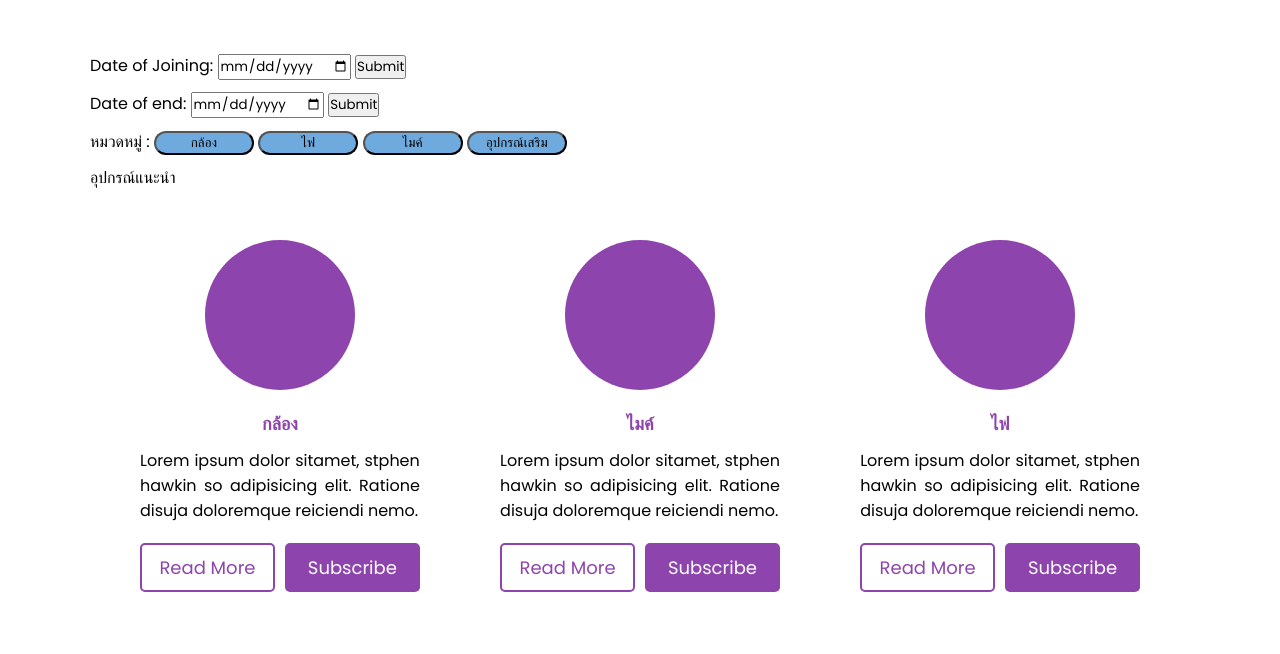
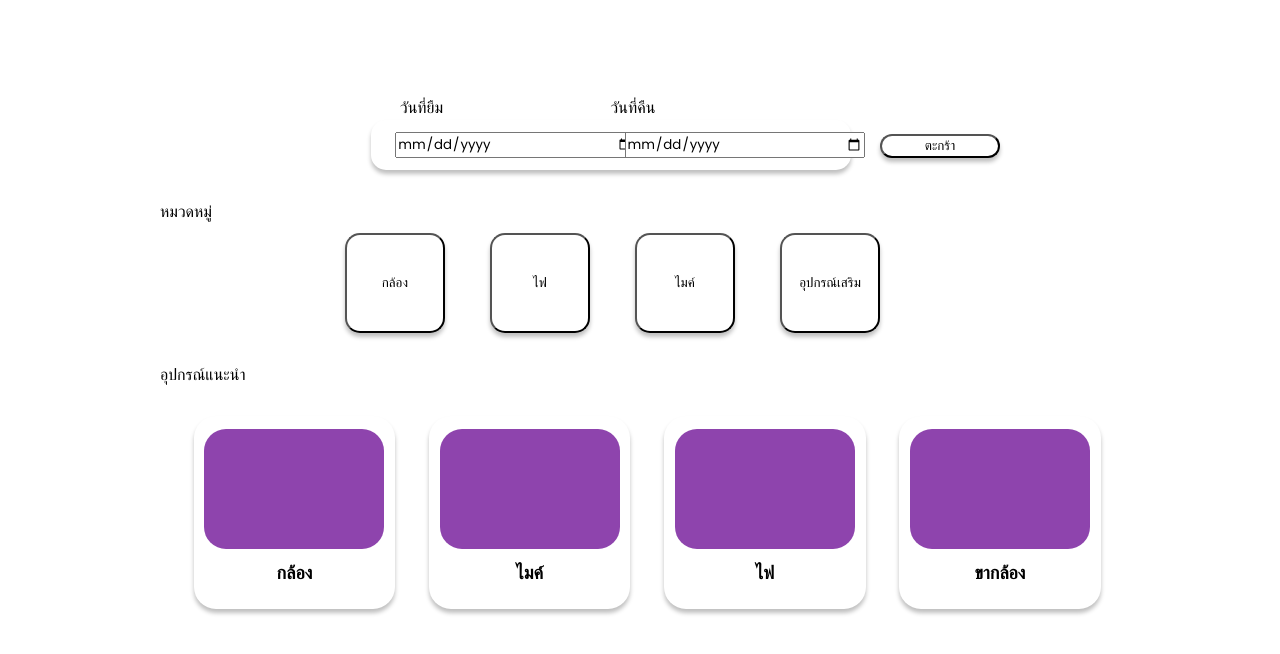
Before and after one commit to NattaRes/WextraProject, a PHP site: page /user/home.html in a window 1280 px wide. Shown: the top 654 px of the page. Run offline with PHP 8.4, Linux system fonts and the light colour scheme.

Commit message:
Add Editpage, home update

```diff
--- a/adminsite/listborrowdetail.html
+++ b/adminsite/listborrowdetail.html
@@ -92,7 +92,7 @@
 
                                 <td
                                     class="text-sm font-medium leading-5 text-center whitespace-no-wrap border-b border-gray-200 ">
-                                    <a href="EditPost.html" class="text-indigo-600 hover:text-indigo-900">
+                                    <a href="EditTools.html" class="text-indigo-600 hover:text-indigo-900">
                                         <svg xmlns="http://www.w3.org/2000/svg" class="w-6 h-6" fill="none"
                                             style="margin-left: 30%;" stroke="currentColor">
                                             <path stroke-linecap="round" stroke-linejoin="round" stroke-width="2"
--- a/user/home.css
+++ b/user/home.css
@@ -15,22 +15,23 @@ html,body{
   place-items: center;
 }
 .container{
-  max-width: 1100px;
+  max-width: 70%;
   display: flex;
   justify-content: space-between;
   align-items: center;
-  flex-wrap: wrap;
-  padding: 20px;
+
 }
 .container .box{
-  width: calc(33% - 10px);
+  width:30%;
   background: #fff;
   display: flex;
   flex-direction: column;
   justify-content: center;
   align-items: center;
   padding: 20px 30px;
-  border-radius: 5px;
+  border-radius: 22px;
+  box-shadow: 0px 4px 4px rgba(0, 0, 0, 0.25);
+  margin-left: 5%;
 }
 .box .quote i{
 margin-top: 10px;
@@ -38,12 +39,12 @@ font-size: 45px;
 color: #17c0eb
 }
 .container .box .image{
-  margin: 10px 0;
-  height: 150px;
-  width: 150px;
+  margin-top: -5%;
+  height: 120px;
+  width: 180px;
   background: #8e44ad;
   padding: 3px;
-  border-radius: 50%;
+  border-radius: 22px;
 }
 .box .image img{
   height: 100%;
@@ -60,7 +61,7 @@ color: #17c0eb
 }
 .box .name_job{
   margin: 10px 0 3px 0;
-  color: #8e44ad;
+  color: black;
   font-size: 18px;
   font-weight: 600;
 }
@@ -115,3 +116,19 @@ color: #17c0eb
     width: 100%;
   }
 }
+.bt{
+  background-color: white;
+  width: 100px;
+  border-radius: 15px;
+  box-shadow: 0px 4px 4px rgba(0, 0, 0, 0.25);
+  height: 100px;
+  margin-left: 5%;
+}
+.cd{
+  background-color: white;
+  width: 50%;
+  border-radius: 15px;
+  box-shadow: 0px 4px 4px rgba(0, 0, 0, 0.25);
+  height: 50px;
+  margin-left: 22%;
+}
--- a/user/home.html
+++ b/user/home.html
@@ -6,27 +6,39 @@
   <meta name="viewport" content="width=device-width, initial-scale=1.0" />
   <title>Tailwind CSS Create Post UI with form plugins</title>
   <link rel="stylesheet" href="home.css">
-  <link rel="stylesheet" href="https://cdnjs.cloudflare.com/ajax/libs/font-awesome/5.15.2/css/all.min.css"/>
+  <link rel="stylesheet" href="https://cdnjs.cloudflare.com/ajax/libs/font-awesome/5.15.2/css/all.min.css" />
 </head>
 
 <body>
   <div style="margin-top: -10%;">
+    <label style="margin-left: 25%;">วันที่ยืม</label>
+    <label style="margin-left: 17%;">วันที่คืน</label>
+
+    <div>
+      <div class="cd">
         <form>
-        Date of Joining: <input type = "date">
-    <button type="submit" name="btn">Submit</button>
+          <div style="float:left; margin-left: 5%; margin-top: 2.5%;">
+            <input type="date" style="width: 180%;">
+          </div>
+          <div style="float:left; margin-left: 20%; margin-top: 2.5%;">
+            <input type="date" style="width: 180%; ">
+          </div>
         </form>
-    <form style="margin-top: 1%;">
-        Date of end: <input type = "date">
-    <button type="submit" name="btn">Submit</button>
-    </form>
-    <div style="margin-top: 1%;">
-        <label>หมวดหมู่ : </label>
-       <a href="PageCategory.html"><button type="submit" name="btn" style="background-color: #6FAADE; width: 100px; border-radius: 15px;">กล้อง</button></a>
-       <a href="Alltools.html"><button style="background-color: #6FAADE; width: 100px; border-radius: 15px;">ไฟ</button></a>
-        <button style="background-color: #6FAADE; width: 100px; border-radius: 15px;">ไมค์</button>
-        <button style="background-color: #6FAADE; width: 100px; border-radius: 15px;">อุปกรณ์เสริม</button>
       </div>
-    <div style="margin-top: 10;">
+       <div style="margin-left: 75%; ">
+          <button style="  background-color: white;  width: 50%; border-radius: 15px; box-shadow: 0px 4px 4px rgba(0, 0, 0, 0.25); margin-top: -15%;">ตะกร้า</button>
+        </div>
+    </div>
+    <div style="margin-top: 3%;">
+      <label>หมวดหมู่</label>
+    </div>
+    <div style="margin-top: 1%; margin-left: 15%;">
+      <a href="PageCategory.html"><button type="submit" name="btn" class="bt">กล้อง</button></a>
+      <a href="Alltools.html"><button class="bt">ไฟ</button></a>
+      <button class="bt">ไมค์</button>
+      <button class="bt">อุปกรณ์เสริม</button>
+    </div>
+    <div style="margin-top: 3%; margin-bottom: 3%;">
       <label>อุปกรณ์แนะนำ </label>
     </div>
     <div class="container">
@@ -35,32 +47,24 @@
           <!-----<img src="img1.jpeg">------->
         </div>
         <div class="name_job">กล้อง</div>
-          <p> Lorem ipsum dolor sitamet, stphen hawkin so adipisicing elit. Ratione disuja doloremque reiciendi nemo.</p>
-          <div class="btns">
-            <button>Read More</button>
-            <button>Subscribe</button>
-          </div>
       </div>
       <div class="box">
         <div class="image">
           <!------  <img src="img2.jpeg" alt="">--->
         </div>
         <div class="name_job">ไมค์</div>
-          <p> Lorem ipsum dolor sitamet, stphen hawkin so adipisicing elit. Ratione disuja doloremque reiciendi nemo.</p>
-          <div class="btns">
-            <button>Read More </button>
-            <button>Subscribe</button>
-          </div>
       </div>
       <div class="box">
         <div class="image">
           <!---- <img src="img3.jpeg" alt="">---->
         </div>
         <div class="name_job">ไฟ</div>
-          <p> Lorem ipsum dolor sitamet, stphen hawkin so adipisicing elit. Ratione disuja doloremque reiciendi nemo.</p>
-          <div class="btns">
-            <button>Read More</button>
-            <button>Subscribe</button>
+      </div>
+      <div class="box">
+        <div class="image">
+          <!---- <img src="img3.jpeg" alt="">---->
+        </div>
+        <div class="name_job">ขากล้อง</div>
       </div>
     </div>
   </div>
```
Also changed, not shown: adminsite/EditTools.html (added, +90 -0 lines). Lines whose indentation alone changed are shown as unchanged.
